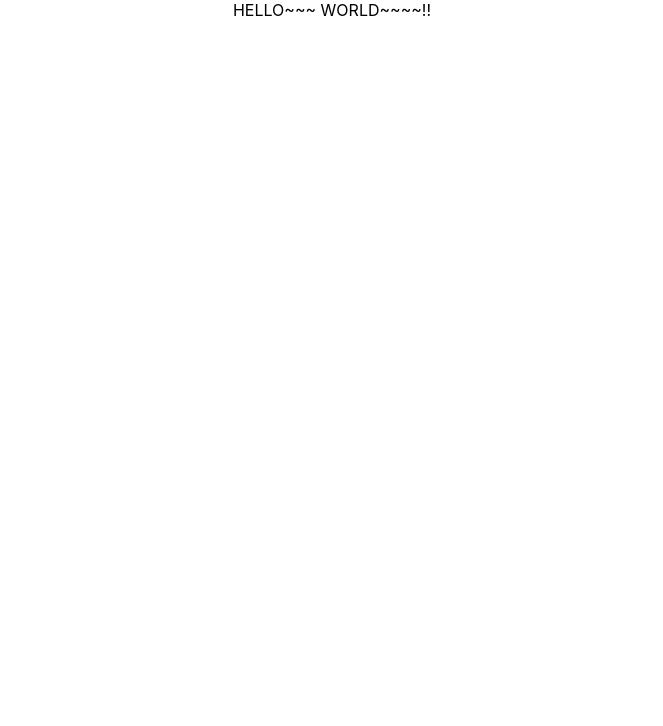
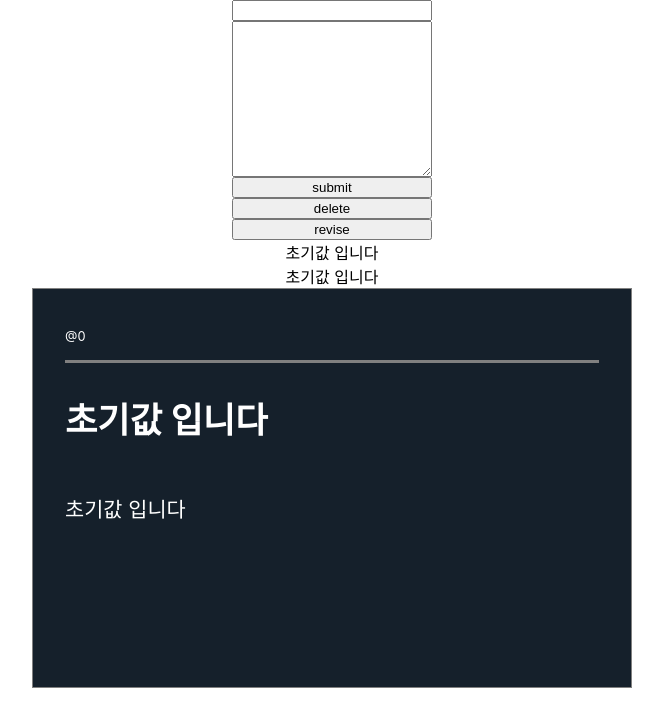
Before and after one commit to H4nHS/Week5_React-11, a React (Create React App) app: page / in a window 1280 px wide. Shown: the top 726 px of the page, without its empty margins (308-971 px from the left). Built offline with nearby package versions, Linux system fonts and the light colour scheme.

Commit message:
Router.jsx 추가, Home.jsx 및 Detail.jsx 코드 추가, Content.jsx 기능 구현 프로토타입 완료, App.js 내 파일 라우터로 연결 등

```diff
--- a/package.json
+++ b/package.json
@@ -10,7 +10,9 @@
     "react": "^18.2.0",
     "react-dom": "^18.2.0",
     "react-redux": "^8.0.2",
+    "react-router-dom": "^6.3.0",
     "react-scripts": "5.0.1",
+    "styled-components": "^5.3.5",
     "web-vitals": "^2.1.4"
   },
   "scripts": {
--- a/src/App.js
+++ b/src/App.js
@@ -1,10 +1,11 @@
 import React from 'react';
 import './App.css';
+import Router from './shared/router';
 
 function App() {
   return (
     <div className="App">
-        HELLO~~~ WORLD~~~~!!
+      <Router />
     </div>
   );
 }
--- a/src/component/features/Content.jsx
+++ b/src/component/features/Content.jsx
@@ -0,0 +1,325 @@
+import React, { useState, useEffect} from "react";
+import styled from "styled-components";
+import { useDispatch, useSelector } from "react-redux";
+import { rev, del } from '../../app/slice/CreateSlice';
+import { useNavigate, useLocation } from "react-router-dom";
+
+function Content({status, id}) {
+  const [content, setContent] = useState();
+  const [mode, setMode] = useState("read");
+  const [text, setText] = useState({title:"", content:""});
+  const navigate = useNavigate();
+  const dispatch = useDispatch();
+  const state = useSelector(state => state.store);
+  const location = useLocation();
+
+  if (id === undefined && location !== null) {
+    id = location.state.id;
+  }
+
+  useEffect(() => {
+    const contentData = state.filter(elem => elem.id === id)[0];
+    setContent(contentData);
+    setText({...text, title:contentData.title, content:contentData.content})
+  },[mode])
+
+  // const propid = 5
+  // const contentData = async () => {
+  //   const json = await (await fetch('https://jsonplaceholder.typicode.com/comments')).json()
+  //   setContent(state.filter(elem => elem.id === props.id)[0]);
+  // }
+
+  // Home and Detail size changing
+  const size = status === "Home" ? '50vh' : '100vh'
+
+  //page moving Home to Detail
+
+  function intoDetailPage() {
+    if (status === 'Home') {
+      navigate(`/detail/${id}`, {state: {id:id}})
+    }
+  }
+
+  // moving Main page
+  function backspaceMain() {
+    navigate('/');
+  }
+
+
+  // toogle box setting
+  function toggleButtonActive (event) {
+    const box = event.target.nextElementSibling;
+    box.style.display === '' || box.style.display === 'none' ? box.style.display = 'flex' : box.style.display = 'none'
+  }
+
+  //read mode setting
+  function deleteContent () {
+    dispatch(del({id: content.id}))
+    navigate('/');
+  }
+
+  function modifyContent () {
+    setMode('modify')
+  }
+
+  // modify mode setting
+  function modifyCancel () {
+    setMode('Read')
+  }
+
+  function modifyForm(event) {
+    const { name, value } = event.target;
+    setText({...text, [name]:value})
+  }
+
+  function modifyVerified(event) {
+    event.preventDefault();
+    dispatch(rev({id: content.id, title: text.title, content: text.content}))
+    setMode('Read')
+  }
+
+  // if mode === 'Modify' then
+  return (content === undefined ? <div> Now Loading... </div> : mode === 'modify' ?
+      <ModifyContainer onSubmit={modifyVerified}>
+        <ContentHead>
+          <HeadProfile>
+            <HeadProfileName>{content.email}</HeadProfileName>
+            <HeadProfileID>@{content.id}</HeadProfileID>
+          </HeadProfile>
+        </ContentHead>
+        <ContentModifyTitle name="title" value={text.title} onChange={modifyForm} placeholder="수정할 제목을 입력해주세요."></ContentModifyTitle>
+        <ContentModifyBody name="content" value={text.content} onChange={modifyForm} placeholder="수정할 내용을 입력해주세요."></ContentModifyBody>
+        <ButtonMenu>
+          <MenuBoxBtn type="submit">수정</MenuBoxBtn>
+          <MenuBoxBtn onClick={modifyCancel}>취소</MenuBoxBtn>
+        </ButtonMenu>
+      </ModifyContainer>
+
+
+    :
+
+      // if mode === 'Read' then
+      <ContentContainer size={size} cursor={status==="Home" ? 'pointer' : 'arrow'} onClick={intoDetailPage}>
+          {status === "Home" ? <></> : <><BackSpaceBtn onClick={backspaceMain}>←　스레드</BackSpaceBtn></>}
+        <ContentHead>
+          <HeadProfile>
+            <HeadProfileName>{content.email}</HeadProfileName>
+            <HeadProfileID>@{content.id}</HeadProfileID>
+          </HeadProfile>
+          {status === "Home" ? <></> : <>
+          <ContentMenu type="button" onClick={toggleButtonActive}>· · ·</ContentMenu>
+          <MenuBox display="flex">
+            <Triangle></Triangle>
+            <MenuBoxBtn color='#15202b' radius="5px 5px 0 0" onClick={deleteContent}>내용 삭제하기</MenuBoxBtn>
+            <MenuBoxBtn color='#15202b' radius="0 0 5px 5px" onClick={modifyContent}>내용 수정하기</MenuBoxBtn>
+          </MenuBox>
+          </>}
+        </ContentHead>
+        <ContentTitle>{content.title}</ContentTitle>
+        <ContentBody>{content.content}</ContentBody>
+      </ContentContainer>
+  )
+}
+
+const ContentContainer = styled.div`
+  background-color: #15202b;
+  display:flex;
+  flex-direction: column;
+  justify-content: flex-start;
+
+  color: #ffffff;
+
+  border:1px solid gray;
+  /* border-left:2px solid black; */
+  padding: 0 2rem;
+  margin:auto;
+
+  width: 600px;
+  height: ${props => props.size};
+
+  cursor: ${props => props.cursor};
+  box-sizing: border-box;
+`
+
+const BackSpaceBtn = styled.button`
+  background: none;
+
+  color: #ffffff;
+  font-weight: 700;
+  font-size: 1.5rem;
+
+  display: block;
+
+  border:none;
+  margin: 0;
+  margin-top: 1rem;
+  margin-right: auto;
+
+  cursor:pointer;
+`
+
+const ContentHead = styled.div`
+  display: flex;
+  flex-direction: row;
+  justify-content:space-between;
+  position: relative;
+
+  border-bottom: 3px solid gray;
+  padding-top:2rem;
+  padding-bottom: 1rem;
+`
+
+const HeadProfile = styled.div`
+  display: flex;
+  flex-direction: column;
+  align-items: flex-start;
+  gap: 0.5rem;
+`
+
+const HeadProfileName = styled.span`
+  font-size: 1.3rem;
+  font-weight: 700;
+`
+
+const HeadProfileID = styled.span`
+  font-size: 0.8rem;
+`
+
+const ContentMenu = styled.button`
+  background: none;
+
+  color: #ffffff;
+  font-weight:900;
+
+  border: none;
+
+  cursor: pointer;
+`
+
+const ContentTitle = styled.h2`
+  font-size: 2.2rem;
+  text-align: left;
+`
+
+const ContentBody = styled.p`
+  font-size: 1.3rem;
+  text-align: left;
+`
+
+const MenuBox = styled.div`
+  background-color: #ffffff;
+
+  display: none;
+  flex-direction: column;
+  position: absolute;
+
+  border: none;
+  border-radius: 5px;
+  top:70px;
+  right:0;
+
+  &:first-child {
+    border-radius: 5px 5px 0 0;
+  }
+
+  &:last-child {
+    border-radius: 5px 5px;
+  }
+`
+
+const MenuBoxBtn = styled.button`
+  background: none;
+
+  color: ${props => props.color || '#ffffff'};
+  font-weight: 700;
+
+  border:none;
+  padding:0.5rem 1rem;
+
+  cursor: pointer;
+  transition: 0.1s ease;
+
+  &:hover{
+    background-color: gray;
+    border-radius: ${props => props.radius || "5px"};
+    color:white;
+  }
+`
+
+const Triangle = styled.div`
+  position: absolute;
+  width: 0;
+  height: 0;
+  border-left: 5px solid transparent;
+  border-right: 5px solid transparent;
+
+  border-bottom: 10px solid #ffffff;;
+  margin: 0;
+
+  transform: translateX(93px) translateY(-10px);
+`
+
+const ContentModifyTitle = styled.input`
+  background-color: #15202b;
+
+  font-size: 1.9rem;
+  text-align: left;
+  color: #ffffff;
+
+  border:none;
+  outline:none;
+  border-bottom: 1px solid gray;
+  border-radius: 0;
+
+  margin: 0.5rem 0;
+  padding: 0.5rem;
+`
+
+const ContentModifyBody = styled.textarea`
+  background-color: #15202b;
+
+  font-size: 1rem;
+  text-align: left;
+  color: #ffffff;
+
+  border:none;
+  border-bottom: 1px solid gray;
+  border-radius: 0;
+  outline:none;
+  margin: 0.5rem 0;
+  padding: 0.5rem;
+
+  height: 200px;
+  resize: vertical;
+`
+
+const ModifyContainer = styled.form`
+  background-color: #15202b;
+
+  display:flex;
+  flex-direction: column;
+  justify-content: flex-start;
+
+    color: #ffffff;
+
+  border-right:2px solid black;
+  border-left:2px solid black;
+  padding: 0 2rem;
+  padding-top: 4rem;
+  margin:auto;
+
+  width: 600px;
+  height:100vh;
+
+  box-sizing: border-box;
+`
+
+const ButtonMenu = styled.div`
+  display:flex;
+  flex-direction: row;
+  justify-content: flex-end;
+  gap:1rem;
+  margin: 0.5rem 0;
+`
+
+export default Content;
--- a/src/pages/Detail.jsx
+++ b/src/pages/Detail.jsx
@@ -0,0 +1,11 @@
+import React from "react";
+import Content from "../component/features/Content";
+
+function Detail () {
+
+  return(
+    <Content />
+  )
+}
+
+export default Detail;
--- a/src/pages/Home.jsx
+++ b/src/pages/Home.jsx
@@ -0,0 +1,31 @@
+import React from "react";
+import Form from '../component/features/Form';
+import { useSelector } from 'react-redux/es/exports';
+import styled from "styled-components";
+import Content from "../component/features/Content";
+
+function Home () {
+  const contextList = useSelector(state => state.store);
+  console.log(contextList);
+  return(
+    <>
+      <TextList>
+      <Form />
+      {contextList.map(elem => {
+        return <Content key={elem.id} status="Home" id={elem.id} />
+      })}
+      </TextList>
+    </>
+  )
+}
+
+const TextList = styled.div`
+  display: flex;
+  flex-direction: column;
+  justify-content: center;
+  align-items: center;
+
+  margin:auto;
+`
+
+export default Home;
--- /dev/null
+++ b/src/shared/router.jsx
@@ -0,0 +1,16 @@
+import { BrowserRouter, Routes, Route} from 'react-router-dom';
+import Home from '../pages/Home';
+import Detail from '../pages/Detail';
+
+function Router() {
+  return(
+    <BrowserRouter>
+      <Routes>
+        <Route path="/" element={<Home />} />
+        <Route path="/detail/:id" element={<Detail />} />
+      </Routes>
+    </BrowserRouter>
+  )
+}
+
+export default Router;
```
Also changed, not shown: src/shared/route.jsx (deleted), 1 other file (tests, documents, lock files or other folders).
